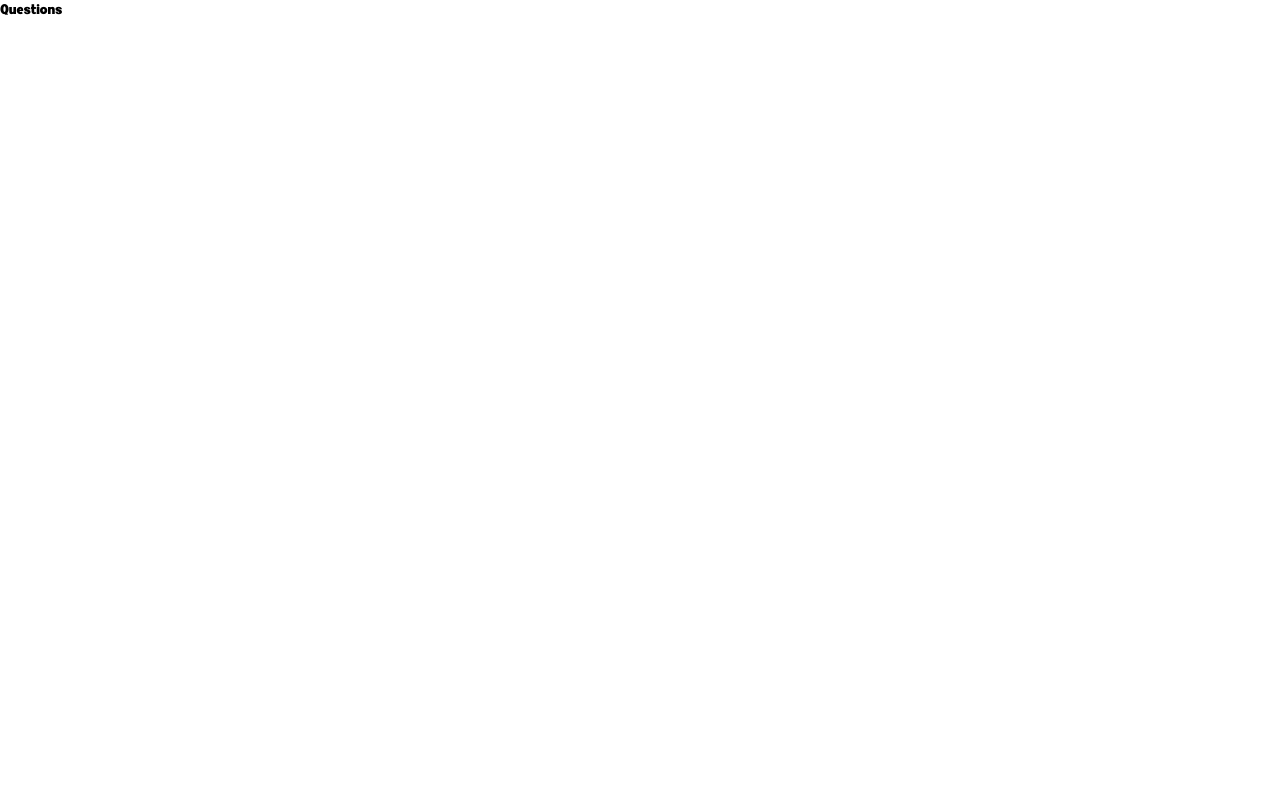
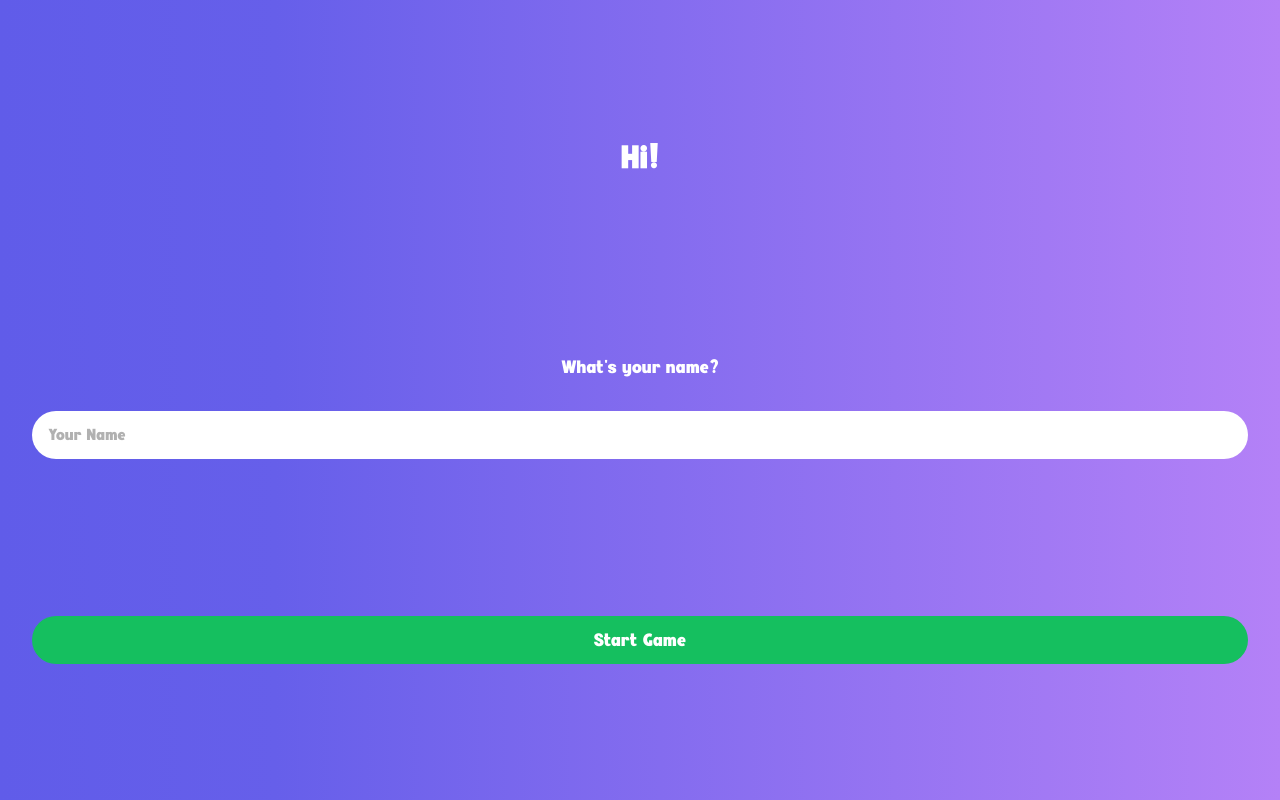
Before and after one commit to iamaliybi/quiz-game, a React (Create React App) app: page / in a window 1280 px wide. Built offline with nearby package versions, Linux system fonts and the light colour scheme.

Commit message:
Pages: Rename Questions page and create step components

```diff
--- a/src/App.tsx
+++ b/src/App.tsx
@@ -2,12 +2,15 @@ import { store } from './app/store';
 import { Provider } from 'react-redux';
 
 /* Pages */
-import Questions from './pages/Questions';
+import Container from './pages/Container';
+
+/* Styles */
+import './assets/styles/app.scss';
 
 const App = () => {
 	return (
 		<Provider store={store}>
-			<Questions />
+			<Container />
 		</Provider>
 	);
 };
--- a/src/app/features/appSlice.ts
+++ b/src/app/features/appSlice.ts
@@ -11,7 +11,7 @@ interface AppState {
 const initialState: AppState = {
 	userName: localStorage.getItem('username'),
 	answeredQuestions: 0,
-	questions: null
+	questions: []
 };
 
 export const appSlice = createSlice({
--- /dev/null
+++ b/src/assets/styles/app.scss
@@ -0,0 +1,11 @@
+body {
+	min-height: 100vh;
+
+	&.primary-bg {
+		background-image: var(--app-primary-bg);
+	}
+
+	&.secondary-bg {
+		background-image: var(--app-secondary-bg);
+	}
+}
--- /dev/null
+++ b/src/components/layout/FinallyResult.tsx
@@ -0,0 +1,11 @@
+type Props = {
+	goToFirstStep: () => void
+};
+
+const FinallyResult = ({ goToFirstStep }: Props) => {
+	return (
+		<div>FinallyResult</div>
+	);
+};
+
+export default FinallyResult;
--- /dev/null
+++ b/src/components/layout/Questions/index.tsx
@@ -0,0 +1,11 @@
+type Props = {
+	goToLastStep: () => void
+};
+
+const Questions = ({ goToLastStep }: Props) => {
+	return (
+		<div>Questions</div>
+	);
+};
+
+export default Questions;
--- /dev/null
+++ b/src/components/layout/Welcome.module.scss
@@ -0,0 +1,79 @@
+$titleTextColor: var(--dls-white);
+$submitBtnTextColor: var(--dls-white);
+$submitBtnBgColor: var(--dls-green);
+
+.container {
+	padding: 136px 32px;
+	display: flex;
+	flex-direction: column;
+	height: 100vh;
+	gap: 176px;
+}
+
+.title {
+	width: 100%;
+	text-align: center;
+
+	h2 {
+		font-size: 32px;
+		font-weight: 700;
+		color: $titleTextColor;
+	}
+}
+
+.form {
+	width: 100%;
+	height: 100%;
+	display: flex;
+	flex-direction: column;
+	justify-content: space-between;
+}
+
+.input {
+	width: 100%;
+
+	label {
+		display: flex;
+		flex-direction: column;
+		gap: 32px;
+		align-items: center;
+
+		span {
+			color: var(--dls-white);
+			font-size: 18px;
+			font-weight: 400;
+		}
+
+		input {
+			height: 48px;
+			border-radius: 24px;
+			padding: 0 16px;
+			font-size: 16px;
+			color: var(--dls-gray-300);
+			border: 0;
+			width: 100%;
+
+			&::placeholder {
+				color: var(--dls-gray-200);
+			}
+		}
+	}
+}
+
+.start {
+	width: 100%;
+
+	button {
+		width: 100%;
+		height: 48px;
+		background-color: $submitBtnBgColor;
+		width: 100%;
+		display: flex;
+		align-items: center;
+		justify-content: center;
+		color: $submitBtnTextColor;
+		border: 0;
+		border-radius: 24px;
+		font-size: 18px;
+	}
+}
--- /dev/null
+++ b/src/components/layout/Welcome.tsx
@@ -0,0 +1,61 @@
+import { useState } from 'react';
+import { useDispatch, useSelector } from 'react-redux';
+import { fetchQuestions } from '../../app/features/appAPI';
+import { getQuestions, getUsername, setUsername } from '../../app/features/appSlice';
+import { RootState } from '../../app/store';
+import styles from './Welcome.module.scss';
+
+
+type Props = {
+	goToNextStep: () => void
+};
+
+const Welcome = ({ goToNextStep }: Props) => {
+	/* Also you can use 'useFetch' hook */
+	// const { request: fetchQuestions, data, hasError, status } = useFetch(apiRoutes.questions.get);
+
+	const state = useSelector((state: RootState) => ({
+		questions: getQuestions(state),
+		username: getUsername(state)
+	}));
+
+	const [name, setName] = useState<string>(state.username || '');
+
+	const dispatch = useDispatch();
+
+	const handleSubmitForm = (e: React.FormEvent<HTMLFormElement>) => {
+		e.preventDefault();
+
+		/* Fetch questions */
+		// dispatch(fetchQuestions());
+		// dispatch(setUsername(name));
+	};
+
+	return (
+		<div className={styles.container}>
+			<div className={styles.title}>
+				<h2>Hi!</h2>
+			</div>
+
+			<form onSubmit={handleSubmitForm} className={styles.form}>
+				<div className={styles.input}>
+					<label>
+						<span>What's your name?</span>
+						<input
+							type='text'
+							value={name}
+							placeholder='Your Name'
+							onChange={e => setName(e.target.value)}
+						/>
+					</label>
+				</div>
+
+				<div className={styles.start}>
+					<button type='submit'>Start Game</button>
+				</div>
+			</form>
+		</div>
+	);
+};
+
+export default Welcome;
--- /dev/null
+++ b/src/pages/Container.tsx
@@ -0,0 +1,25 @@
+import { useState } from 'react';
+
+// Steps
+import FinallyResult from '../components/layout/FinallyResult';
+import Questions from '../components/layout/Questions';
+import Welcome from '../components/layout/Welcome';
+
+const Container = () => {
+	/**
+	 * Step 1: Display Welcome page and get user name
+	 * Step 2: Fetch and display questions
+	 * Step 3: Display Finally result
+	 */
+	const [step, setStep] = useState(0);
+
+	const getStepContainer = (step:  number) => [
+		<Welcome key='welcome-page' goToNextStep={() => setStep(1)} />,
+		<Questions key='questions-page' goToLastStep={() => setStep(2)} />,
+		<FinallyResult key='finally-result-page' goToFirstStep={() => setStep(0)} />
+	][step];
+
+	return getStepContainer(step);
+};
+
+export default Container;
--- a/src/pages/Questions.tsx
+++ /dev/null
@@ -1,12 +0,0 @@
-// import styles from 'Questions.module.scss';
-
-const Questions = () => {
-	/* Also you can use 'useFetch' hook */
-	// const { request: fetchQuestions, data, hasError, status } = useFetch(apiRoutes.questions.get);
-
-	return (
-		<div>Questions</div>
-	);
-};
-
-export default Questions;
```
Also changed, not shown: src/pages/Questions.module.scss (deleted).
